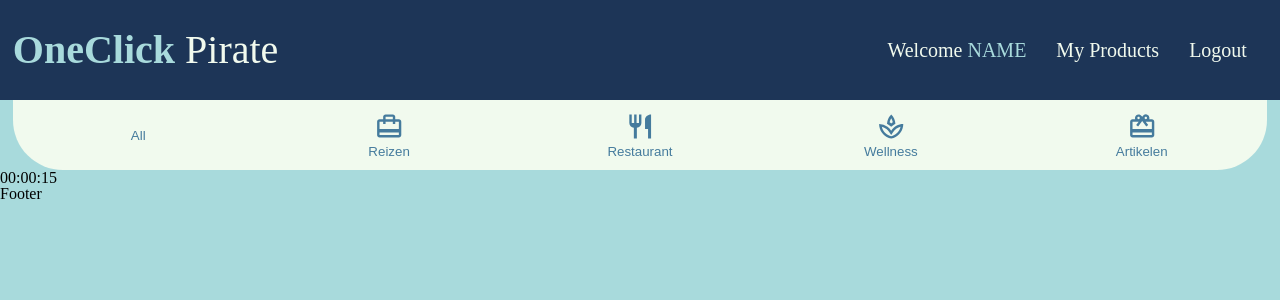
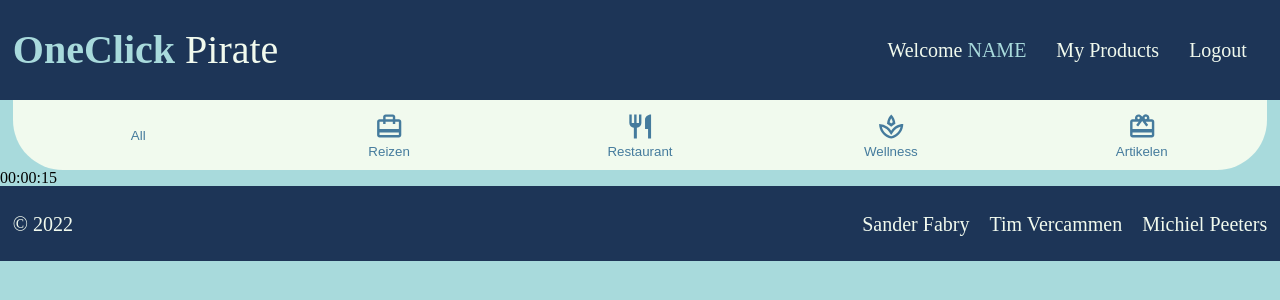
Before and after one commit to Foebry/auction_project, a React (Vite) app: page / in a window 1280 px wide. Shown: the top 300 px of the page. Built offline with nearby package versions, Linux system fonts and the light colour scheme.

Commit message:
footer + css

```diff
--- a/src/components/Footer.jsx
+++ b/src/components/Footer.jsx
@@ -1,5 +1,18 @@
 const Footer = () => {
-  return <div>Footer</div>;
+    let year = new Date().getFullYear();
+
+    return (
+        <footer className="footer container">
+            <div className="footer__items container__medium">
+                <p className="footer__items__text">© {year}</p>
+                <div className="footer__items__people">
+                    <p className="footer__items__text">Sander Fabry</p>
+                    <p className="footer__items__text">Tim Vercammen</p>
+                    <p className="footer__items__text">Michiel Peeters</p>
+                </div>
+            </div>
+        </footer>
+    );
 };
 
 export default Footer;
--- a/src/styles/App.scss
+++ b/src/styles/App.scss
@@ -6,6 +6,7 @@
 
 // Components css
 @import "./Header.scss" ;
+@import "./Footer.scss";
 @import "./Categories.scss";
 
 
--- /dev/null
+++ b/src/styles/Footer.scss
@@ -0,0 +1,20 @@
+.footer{
+    background-color: $darkblue;
+    height: 75px;
+    display: flex;
+    align-items: center;
+    &__items{
+        display: flex;
+        justify-content: space-between;
+        align-items: center;
+        &__text{
+            color: $white;
+            font-size: 20px;
+        }
+        &__people{
+            display: flex;
+            justify-content: center;
+            gap: 20px;
+        }
+    }
+}
```
